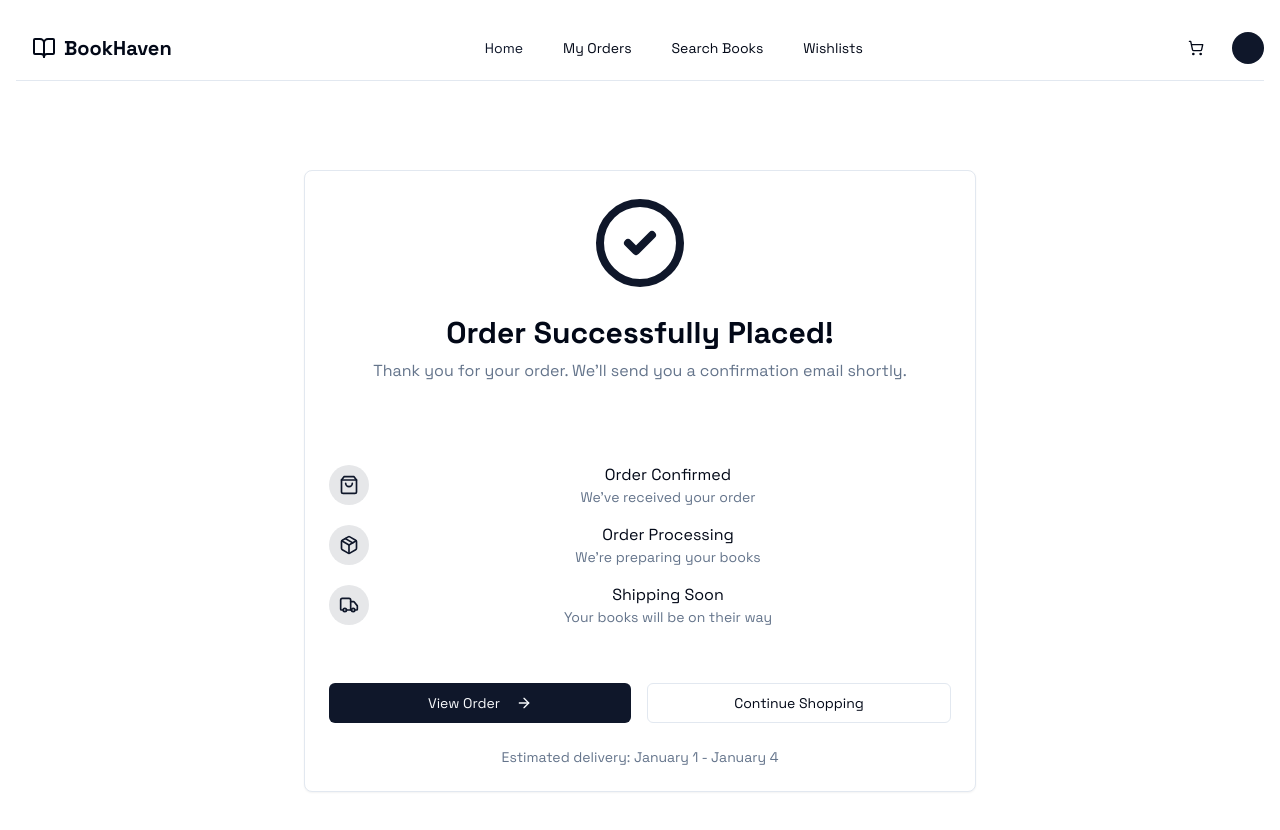
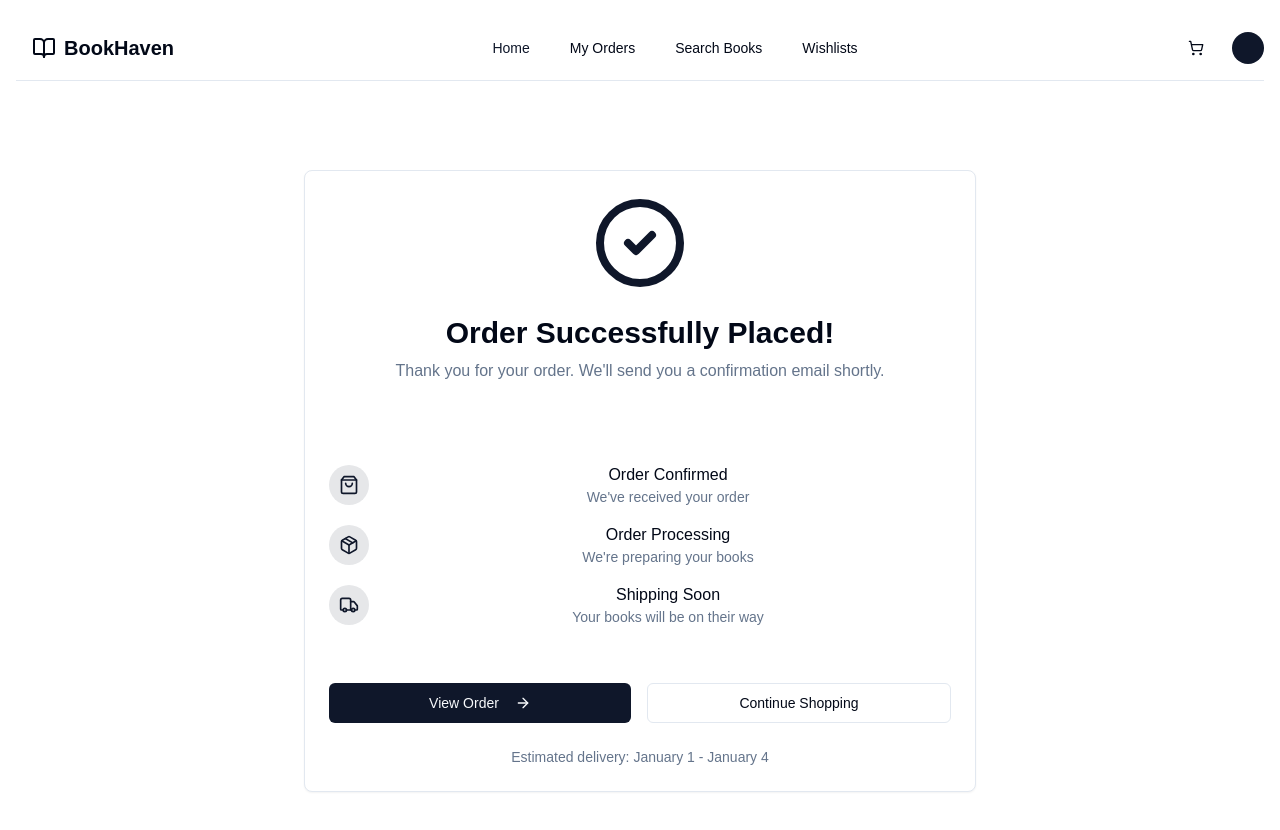
Before and after one commit to roshanleharwani/sweproject, a Next.js app: page /user/order-success in a window 1280 px wide. Shown: the top 830 px of the page. Built offline with nearby package versions, Linux system fonts and the light colour scheme; no server answers.

Commit message:
final commit

```diff
--- a/app/(auth)/layout.tsx
+++ b/app/(auth)/layout.tsx
@@ -1,12 +1,6 @@
 import type { Metadata } from "next";
-import { Space_Grotesk } from "next/font/google";
 import "@/app/globals.css";
 import { Toaster } from "react-hot-toast";
-const font = Space_Grotesk({
-  variable: "--font-space-grotesk",
-  subsets: ["latin"],
-  weight: ["400", "600", "700"],
-});
 
 export const metadata: Metadata = {
   title: "Create Next App",
@@ -19,8 +13,8 @@ export default function RootLayout({
   children: React.ReactNode;
 }>) {
   return (
-    <html lang="en">
-      <body className={`${font.className} antialiased`}>
+    <html suppressHydrationWarning={true} lang="en">
+      <body className={` antialiased`}>
         <Toaster position="top-right" />
         {children}
       </body>
--- a/app/(user)/layout.tsx
+++ b/app/(user)/layout.tsx
@@ -1,14 +1,8 @@
 "use client";
 
-import { Space_Grotesk } from "next/font/google";
 import "@/app/globals.css";
 import Header from "@/components/ui/header";
 import { Toaster } from "react-hot-toast";
-const font = Space_Grotesk({
-  variable: "--font-space-grotesk",
-  subsets: ["latin"],
-  weight: ["400", "600", "700"],
-});
 
 export default function RootLayout({
   children,
@@ -16,8 +10,8 @@ export default function RootLayout({
   children: React.ReactNode;
 }>) {
   return (
-    <html lang="en">
-      <body className={`${font.className}  antialiased m-4`}>
+    <html suppressHydrationWarning lang="en">
+      <body className={`  antialiased m-4`}>
         <div className="min-h-screen bg-background">
           <Header />
           <Toaster position="top-right" />
--- a/app/layout.tsx
+++ b/app/layout.tsx
@@ -1,13 +1,6 @@
 import type { Metadata } from "next";
-import { Space_Grotesk } from "next/font/google";
 import "./globals.css";
 import { Toaster } from "react-hot-toast";
-
-const font = Space_Grotesk({
-  variable: "--font-space-grotesk",
-  subsets: ["latin"],
-  weight: ["400", "600", "700"],
-});
 
 export const metadata: Metadata = {
   title: "BookHaven",
@@ -20,8 +13,8 @@ export default function RootLayout({
   children: React.ReactNode;
 }>) {
   return (
-    <html lang="en">
-      <body className={`${font.className}  antialiased m-4`}>
+    <html suppressHydrationWarning={true} lang="en">
+      <body className={`  antialiased m-4`}>
         <Toaster position="top-right" />
         {children}
       </body>
```
